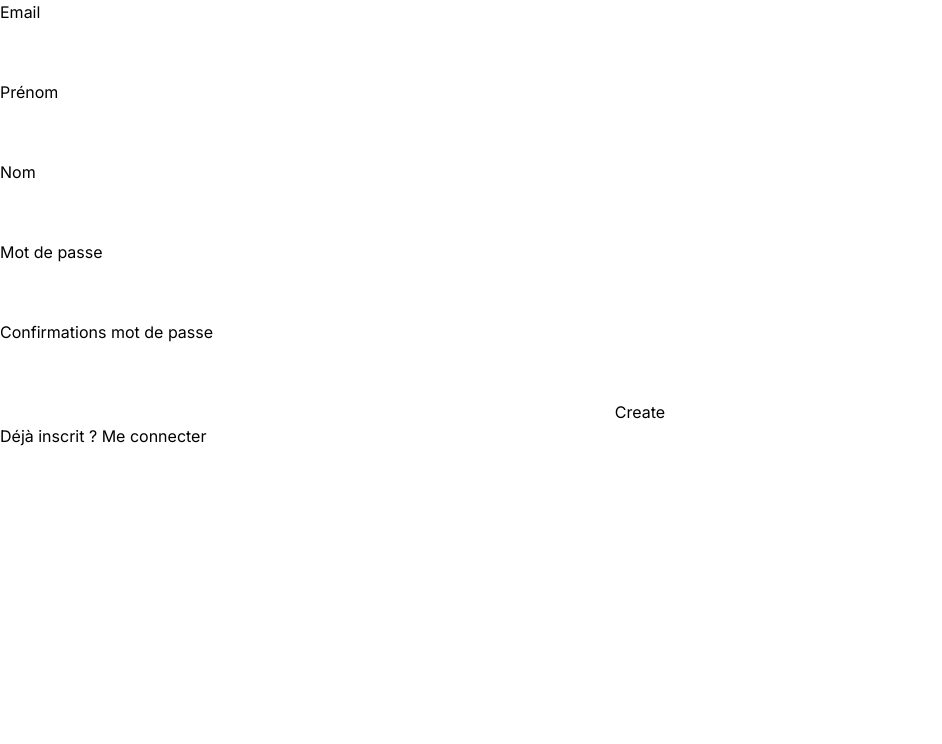
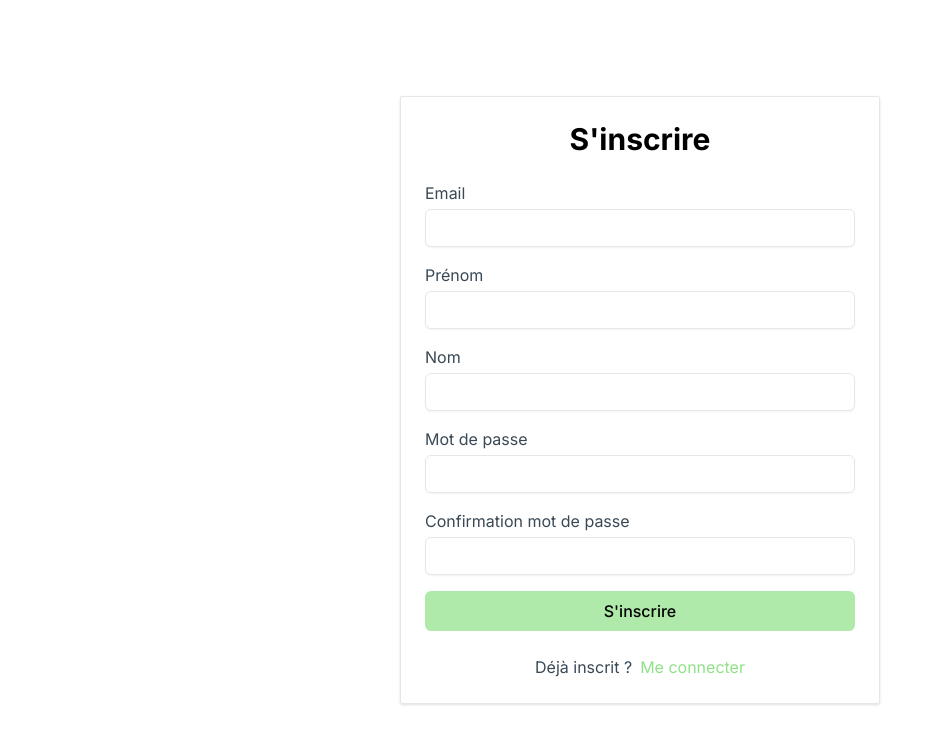
Before and after one commit to MickaelMesnage/my-teamates, a Next.js app: page /signup in a window 1280 px wide. Shown: the top 744 px of the page, without its empty margins (0-942 px from the left). Built offline with nearby package versions, Linux system fonts and the light colour scheme.

Commit message:
signup layout

```diff
--- a/src/app/(without-header)/signup/page.tsx
+++ b/src/app/(without-header)/signup/page.tsx
@@ -1,16 +1,32 @@
-import { SigninButton } from "@/components/organisms/SigninButton/SigninButton";
+import { Card } from "@/components/atoms/Card";
+import { Shell } from "@/components/atoms/Shell";
 import { SignupForm } from "@/components/organisms/Signup/SignupForm";
 import { URLS } from "@/urls";
-import { url } from "inspector";
 import Link from "next/link";
+import { twMerge } from "tailwind-merge";
 
-export default function Page() {
+export default async function Page() {
   return (
-    <main>
-      <SignupForm />
-      <p>
-        Déjà inscrit ? <Link href={URLS.signin}>Me connecter</Link>
-      </p>
+    <main className="w-full h-full">
+      <Shell
+        className={twMerge("w-full h-full", "flex items-center justify-center")}
+      >
+        <Card className="w-full max-w-[30rem]">
+          <div className="flex flex-col gap-6">
+            <h1 className="text-3xl font-bold text-center">S&apos;inscrire</h1>
+            <SignupForm />
+            <p className="text-base text-text-primary text-center">
+              Déjà inscrit ?
+              <Link
+                className="ml-2 text-base text-brand-darker"
+                href={URLS.signin}
+              >
+                Me connecter
+              </Link>
+            </p>
+          </div>
+        </Card>
+      </Shell>
     </main>
   );
 }
--- a/src/components/organisms/Header.tsx
+++ b/src/components/organisms/Header.tsx
@@ -1,4 +1,4 @@
-import { SignoutButton } from "@/components/organisms/SignoutButton/SignoutButton";
+import { SignoutButton } from "@/components/organisms/Signout/SignoutButton";
 import { auth, getAuthSession } from "@/lib/auth";
 import { URLS } from "@/urls";
 import Link from "next/link";
--- a/src/components/organisms/SigninButton/SigninButton.tsx
+++ /dev/null
@@ -1,11 +0,0 @@
-"use client";
-
-import { signIn } from "next-auth/react";
-
-export const SigninButton = () => {
-  const onSignin = async () => {
-    signIn();
-  };
-
-  return <button onClick={onSignin}>Login</button>;
-};
--- a/src/components/organisms/Signup/SignupForm.tsx
+++ b/src/components/organisms/Signup/SignupForm.tsx
@@ -1,10 +1,12 @@
 "use client";
 
-import { SubmitButton } from "@/components/molecules/SubmitButton";
+import { Button } from "@/components/atoms/Button";
+import { FormField } from "@/components/atoms/FormField";
+import { Input } from "@/components/atoms/Input";
 import { signupAction } from "@/components/organisms/Signup/SignupAction";
 import { zodResolver } from "@hookform/resolvers/zod";
 import { useTransition } from "react";
-import { useForm } from "react-hook-form";
+import { Controller, useForm } from "react-hook-form";
 import { z } from "zod";
 
 export const PASSWORD_REGEXP = /^(?=.*[a-z])(?=.*[A-Z])(?=.*\W).{8,}$/;
@@ -54,45 +56,119 @@ export const SignupForm = () => {
     });
   };
 
-  const { handleSubmit, register } = methods;
+  const { handleSubmit, control } = methods;
 
   return (
     <form className="flex flex-col gap-4" onSubmit={handleSubmit(onSubmit)}>
-      <label htmlFor="email">Email</label>
-      <input
-        id="email"
+      <Controller
+        control={control}
+        name="email"
+        render={({
+          field: { onChange, value, name },
+          fieldState: { error },
+        }) => (
+          <FormField>
+            <FormField.Label htmlFor={name}>Email</FormField.Label>
+            <Input
+              id={name}
               type="email"
               autoComplete="email"
-        {...register("email")}
+              value={value}
+              onChange={onChange}
+              isOnError={!!error}
             />
-      <label htmlFor="firstName">Prénom</label>
-      <input
-        id="firstName"
+            {error?.message && <FormField.Error label={error?.message} />}
+          </FormField>
+        )}
+      />
+      <Controller
+        control={control}
+        name="firstName"
+        render={({
+          field: { onChange, value, name },
+          fieldState: { error },
+        }) => (
+          <FormField>
+            <FormField.Label htmlFor={name}>Prénom</FormField.Label>
+            <Input
+              id={name}
               type="text"
               autoComplete="given-name"
-        {...register("firstName")}
+              value={value}
+              onChange={onChange}
+              isOnError={!!error}
             />
-      <label htmlFor="firstName">Nom</label>
-      <input
-        id="firstName"
+            {error?.message && <FormField.Error label={error?.message} />}
+          </FormField>
+        )}
+      />
+      <Controller
+        control={control}
+        name="lastName"
+        render={({
+          field: { onChange, value, name },
+          fieldState: { error },
+        }) => (
+          <FormField>
+            <FormField.Label htmlFor={name}>Nom</FormField.Label>
+            <Input
+              id={name}
               type="text"
               autoComplete="family-name"
-        {...register("lastName")}
+              value={value}
+              onChange={onChange}
+              isOnError={!!error}
             />
-      <label htmlFor="password">Mot de passe</label>
-      <input
-        id="password"
-        type="text"
+            {error?.message && <FormField.Error label={error?.message} />}
+          </FormField>
+        )}
+      />
+      <Controller
+        control={control}
+        name="password"
+        render={({
+          field: { onChange, value, name },
+          fieldState: { error },
+        }) => (
+          <FormField>
+            <FormField.Label htmlFor={name}>Mot de passe</FormField.Label>
+            <Input
+              id={name}
+              type="password"
+              value={value}
               autoComplete="new-password"
-        {...register("password")}
+              onChange={onChange}
+              isOnError={!!error}
             />
-      <label htmlFor="confirmPassword">Confirmations mot de passe</label>
-      <input
-        id="confirmPassword"
-        type="text"
-        {...register("confirmPassword")}
+            {error?.message && <FormField.Error label={error?.message} />}
+          </FormField>
+        )}
       />
-      <SubmitButton>Create</SubmitButton>
+      <Controller
+        control={control}
+        name="confirmPassword"
+        render={({
+          field: { onChange, value, name },
+          fieldState: { error },
+        }) => (
+          <FormField>
+            <FormField.Label htmlFor={name}>
+              Confirmation mot de passe
+            </FormField.Label>
+            <Input
+              id={name}
+              type="password"
+              value={value}
+              onChange={onChange}
+              isOnError={!!error}
+            />
+            {error?.message && <FormField.Error label={error?.message} />}
+          </FormField>
+        )}
+      />
+      <Button type="submit" isLoading={isPending}>
+        S&apos;inscrire
+      </Button>
     </form>
   );
 };
```
Also changed, not shown: src/components/organisms/Signout/SignoutButton.tsx (renamed from src/components/organisms/SignoutButton/SignoutButton.tsx). Lines whose indentation alone changed are shown as unchanged.
